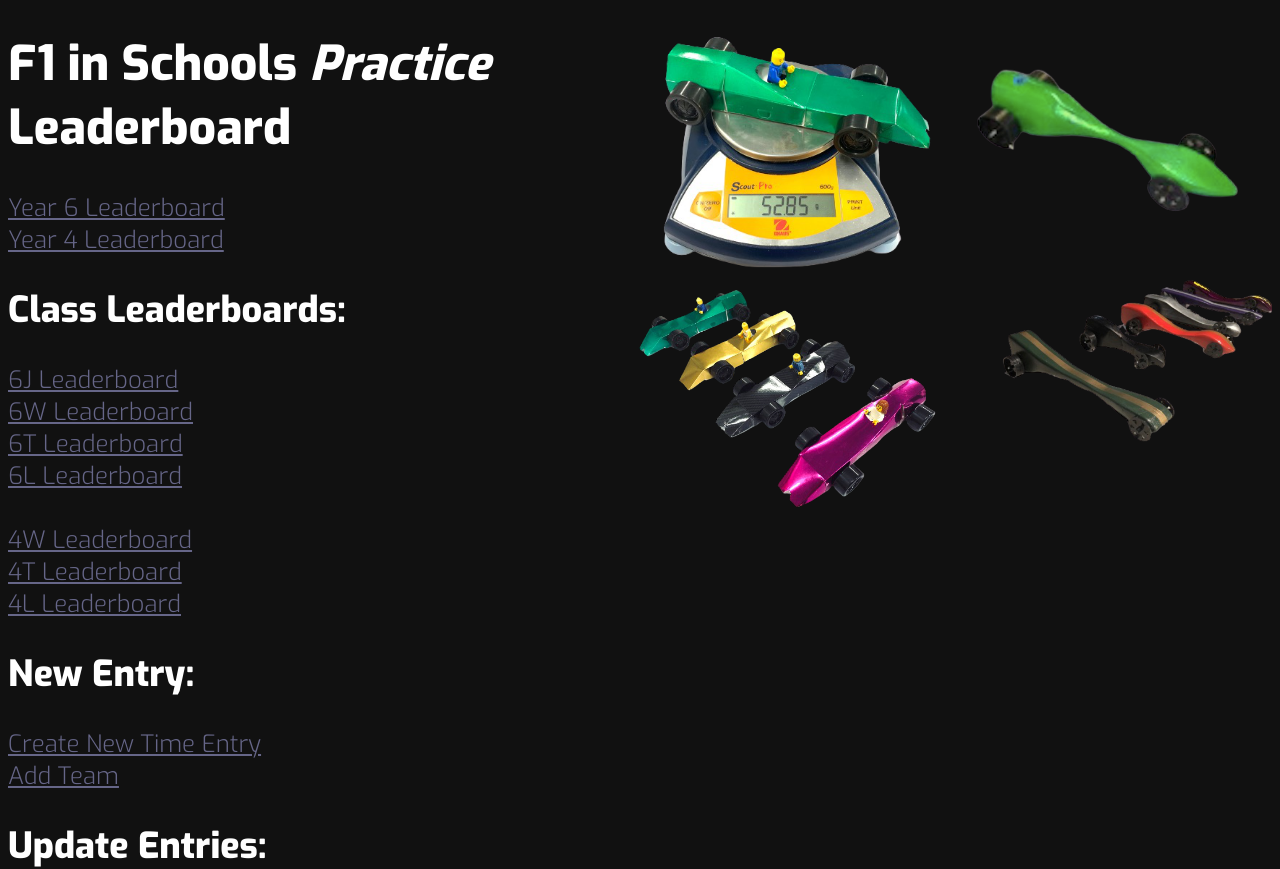
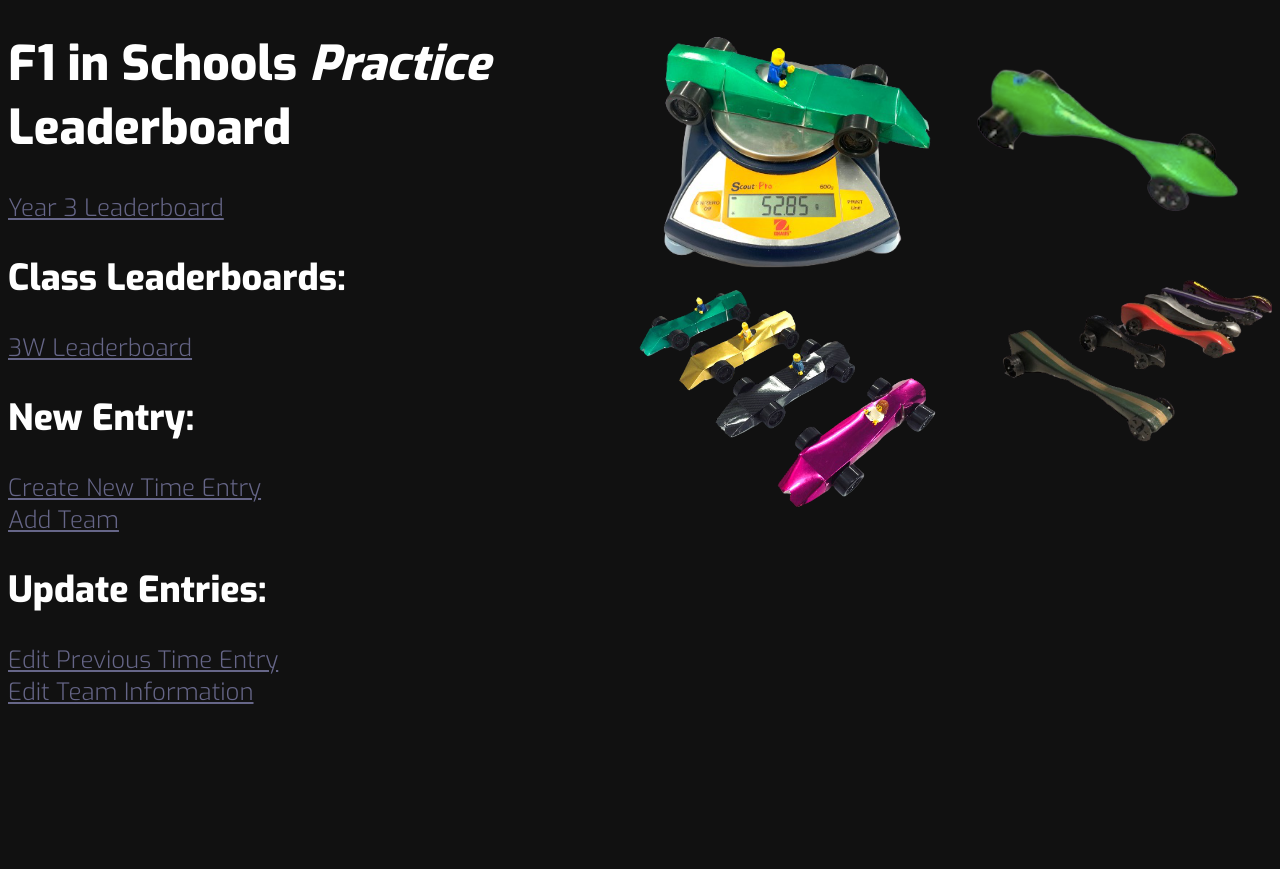
Before and after one commit to AngusClayton/F1_LEADERBOARD, a Flask app: page / in a window 1280 px wide. Shown: the top 869 px of the page. After the commit the page ends 704 px from the top, so only its background shows below. Run offline with Flask 3, Linux system fonts and the light colour scheme; data comes from the database, SQL or seed files in the repository; parts of the project's set-up code (start-up, migrations or seed data) failed here and were passed over.

Commit message:
add stuff back into templates

```diff
--- a/main.py
+++ b/main.py
@@ -49,7 +49,8 @@ def getFastestTime(teamNo):
     if result == None:
         return 999
     return result['fastest_time']
-
+#preconditions: filter e.g. 4W or 5W, or 5 for all 5th years
+#postconditions: returns a list of teams with their fastest times
 def getLeaderboard(filter):
     # wild card, return whole DB
     if filter == '*':
@@ -67,6 +68,23 @@ def getLeaderboard(filter):
     teams = cursor.fetchall()
     conn.close()
     return teams
+
+#preconditions: none
+#postconditions: returns all distinct classes in table
+def getClasses():
+    conn, cursor = get_db_connection()
+    cursor.execute('''
+    SELECT DISTINCT class
+    FROM teams
+    ORDER BY class;
+    ''')
+    classes = cursor.fetchall()
+    conn.close()
+
+    if classes == None:
+        return []
+
+    return set(item['class'] for item in classes)
 
 # ============== API METHODS ============
 # create flask app
@@ -89,7 +107,14 @@ def leaderboard(filter):
 ## Index page
 @app.route('/')
 def index():
-    return render_template('index.html')
+    # determine what links to present
+    classes = getClasses()
+    groups = []
+    for i in classes:
+        if i[0] not in groups:
+            groups.append(i[0])
+
+    return render_template('index.html', classes=classes, groups=groups)
 
 
 ##### ADDING NEW DATA
@@ -103,9 +128,7 @@ def newEntry():
 #teams
 @app.route('/newTeam')
 def newTeam():
-    out = css
-    out += newTeamHTML
-    return out
+    return render_template('newTeam.html')
 #eww backend stuff for new data
 @app.route('/submit',methods=["POST"])
 def submitEntry():
--- a/templates/index.html
+++ b/templates/index.html
@@ -19,17 +19,13 @@
     </div>
 
     <h1> F1 in Schools <i>Practice</i> Leaderboard </h1>
-    <a href='/6'>  Year 6 Leaderboard </a><br>
-    <a href='/4'>  Year 4 Leaderboard </a><br>
+    {% for group in groups %}
+    <a href='/leaderboard/{{group}}'>  Year {{group}} Leaderboard </a><br>
+    {% endfor %}
     <h2> Class Leaderboards: </h2>
-    <a href='/class/6J'>  6J Leaderboard </a><br>
-    <a href='/class/6W'>  6W Leaderboard </a><br>
-    <a href='/class/6T'>  6T Leaderboard </a><br>
-    <a href='/class/6L'>  6L Leaderboard </a><br>
-    <br>
-    <a href='/class/4W'>  4W Leaderboard </a><br>
-    <a href='/class/4T'>  4T Leaderboard </a><br>
-    <a href='/class/4L'>  4L Leaderboard </a><br>
+    {% for group in classes %}
+    <a href='/leaderboard/{{group}}'> {{group}} Leaderboard </a><br>
+    {% endfor %}
     <h2> New Entry: </h2>
     <a href='/newEntry'>   Create New Time Entry </a><br>
     <a href='/newTeam'>  Add Team </a>
```
Also changed, not shown: templates/newTeam.html (+7 -0 lines).
